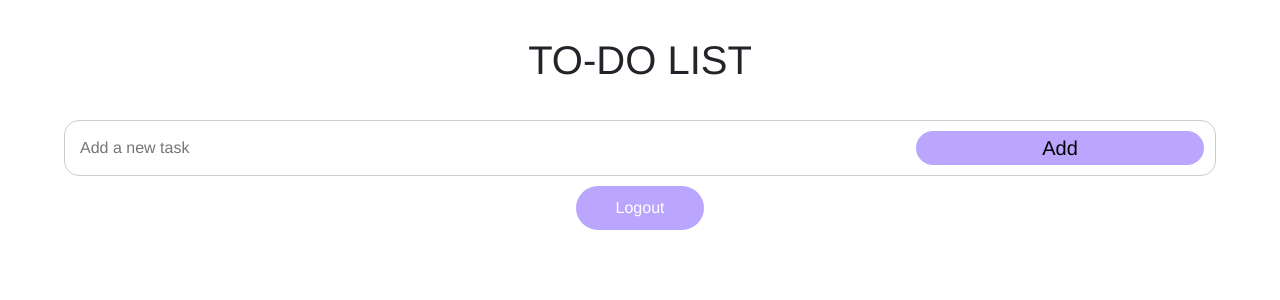
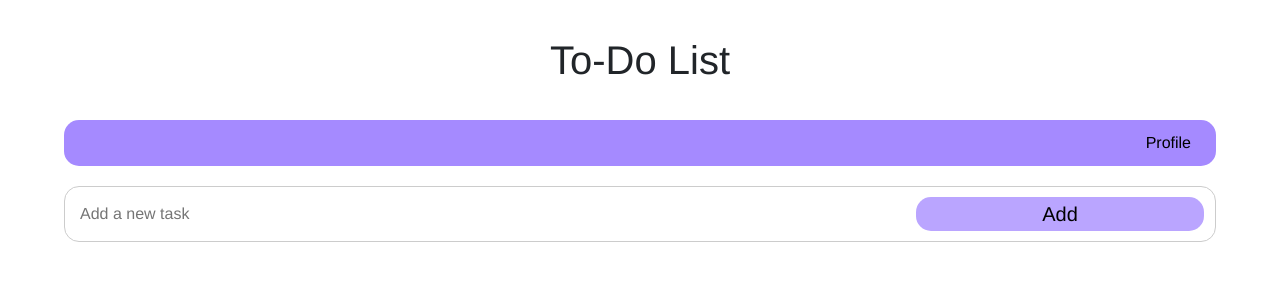
Before and after one commit to jmsapag/capacitacion-lab2, a React (Create React App) app in the folder frontend/: page / in a window 1280 px wide. Shown: the top 300 px of the page. Built offline with nearby package versions, Linux system fonts and the light colour scheme; sample sign-in values are in the browser's storage; the HTML template or start-up script is replaced by a standard one.

Commit message:
profile front + back

```diff
--- a/frontend/src/App.tsx
+++ b/frontend/src/App.tsx
@@ -7,6 +7,7 @@ import PrivateRoute from "./Auth/PrivateRoute";
 import {BrowserRouter, Route, Switch} from 'react-router-dom';
 import RestrictedRoute from "./Auth/RestrictedRoute";
 import Home from "./Components/Tasks/Home";
+import UserProfile from "./Components/Profile/UserProfile";
 
 function App() {
     return (
@@ -15,6 +16,7 @@ function App() {
                 <PrivateRoute exact path="/" component={Home}/>
                 <RestrictedRoute exact path="/login" component={Login} />
                 <Route exact path="/register" component={SignUp} />
+                <PrivateRoute exact path="/profile" component={UserProfile}/>
             </Switch>
         </BrowserRouter>
     );
--- a/frontend/src/Components/LogIn/styles.css
+++ b/frontend/src/Components/LogIn/styles.css
@@ -12,6 +12,10 @@
     margin: 5px;
     cursor: pointer;
     width: 50%;
+}
+
+.submit-button:hover{
+    background-color: #8A5AFF;
 }
 
 a{
--- /dev/null
+++ b/frontend/src/Components/Profile/UserProfile.tsx
@@ -0,0 +1,78 @@
+import React, {FC, useEffect, useState} from 'react';
+import axios from 'axios';
+import {RouteComponentProps} from "react-router-dom";
+
+interface UserProfile {
+    id: number;
+    firstname: string;
+    lastname: string;
+    email: string;
+    password: string;
+    createdAt: string;
+    updatedAt: string;
+}
+
+type SomeComponentProps = RouteComponentProps;
+
+
+const UserProfile: FC<SomeComponentProps> = ({ history }) => {
+    const [user, setUser] = useState<UserProfile | null>(null);
+
+    const logout = () => {
+        localStorage.clear();
+        history.push("/login");
+    };
+
+    const goToHome = () => {
+        history.push('/');
+    };
+
+    useEffect(() => {
+        const fetchUserProfile = async () => {
+            try {
+                const token = localStorage.getItem('auth'); // Assuming the token is stored in localStorage
+                if (token) {
+                    const response = await axios.get<UserProfile>('http://localhost:4000/users/profile', {
+                        headers: {
+                            Authorization: `Bearer ${token}`
+                        }
+                    });
+                    setUser(response.data);
+                } else {
+                    console.log('No token found');
+                }
+            } catch (error) {
+                console.error('Error fetching user profile', error);
+            }
+        };
+
+        fetchUserProfile();
+    }, []);
+
+    if (!user) {
+        return <p>Loading...</p>;
+    }
+
+    return (
+        <div className="App">
+            <span className="heading">User Profile</span>
+
+            <nav className="navbar">
+                <div className="navbar-buttons">
+                    <button onClick={goToHome} className="navbar-button">
+                        To-Do
+                    </button>
+                    <button onClick={logout} className="navbar-button">
+                        Logout
+                    </button>
+                </div>
+            </nav>
+
+            <p><strong>First Name:</strong> {user.firstname}</p>
+            <p><strong>Last Name:</strong> {user.lastname}</p>
+            <p><strong>Email:</strong> {user.email}</p>
+        </div>
+    );
+};
+
+export default UserProfile;
--- a/frontend/src/Components/Tasks/Home.css
+++ b/frontend/src/Components/Tasks/Home.css
@@ -1,5 +1,4 @@
 .heading{
-    text-transform: uppercase;
     font-size: 40px;
     margin: 30px 0;
     z-index: 1;
--- a/frontend/src/Components/Tasks/Home.tsx
+++ b/frontend/src/Components/Tasks/Home.tsx
@@ -10,10 +10,10 @@ type SomeComponentProps = RouteComponentProps;
 
 const Home: FC<SomeComponentProps> = ({ history }) => {
 
-    const logout = () => {
-        localStorage.clear();
-        history.push("/login");
+    const goToProfile = () => {
+        history.push('/profile');
     };
+
 
     const [task, setTask] = useState<string>("");
     const [tasks, setTasks] = useState<ToDo[]>([]);
@@ -29,13 +29,15 @@ const Home: FC<SomeComponentProps> = ({ history }) => {
   return (
       <div className="App">
           <span className="heading">To-Do List</span>
+          <nav className="navbar">
+              <div className="navbar-buttons">
+                  <button onClick={goToProfile} className="navbar-button">
+                      Profile
+                  </button>
+              </div>
+          </nav>
           <InputField task={task} setTask={setTask} handleAddTask={handleAddTask}/>
           <ToDoList tasks={tasks} setTasks={setTasks}/>
-          <div>
-              <button type="submit" className="buttons" onClick={logout}>
-                  Logout
-              </button>
-          </div>
       </div>
   );
 }
--- a/frontend/src/Components/Tasks/styles.css
+++ b/frontend/src/Components/Tasks/styles.css
@@ -24,7 +24,7 @@
     width: 25%;
     height: 60%;
     margin: 12px;
-    border-radius: 50px;
+    border-radius: 15px;
     right: 0px;
     border: none;
     font-size: 20px;
@@ -76,3 +76,53 @@
         width: 100%;
     }
 }
+
+.navbar {
+    display: flex;
+    justify-content: flex-end; /* Ensure the content is aligned to the right */
+    border-radius: 15px;
+    margin-bottom: 20px;
+    width: 90%;
+    background-color: #A58AFF;
+    padding: 10px;
+
+}
+
+.navbar-content {
+    display: flex;
+    align-items: center;
+    gap: 20px; /* Adds space between the title and the buttons */
+}
+
+.navbar-title {
+    margin: 0;
+    font-size: 24px;
+}
+
+.navbar-buttons {
+    display: flex;
+    gap: 10px; /* Adds space between the buttons */
+}
+
+.navbar-button {
+    border: none;
+    border-radius: 15px;
+    font-size: 16px;
+    cursor: pointer;
+    background-color: transparent;
+    padding-right: 15px;
+    padding-left: 15px;
+    transition: background-color 0.2s;
+}
+
+.navbar-button:hover {
+    background-color: #8F77FF;
+}
+
+.logout-button {
+    background-color: #FF6F61;
+}
+
+.logout-button:hover {
+    background-color: #FF4C3A;
+}
```
Also changed, not shown: frontend/src/Components/Profile/styles.css (added).
